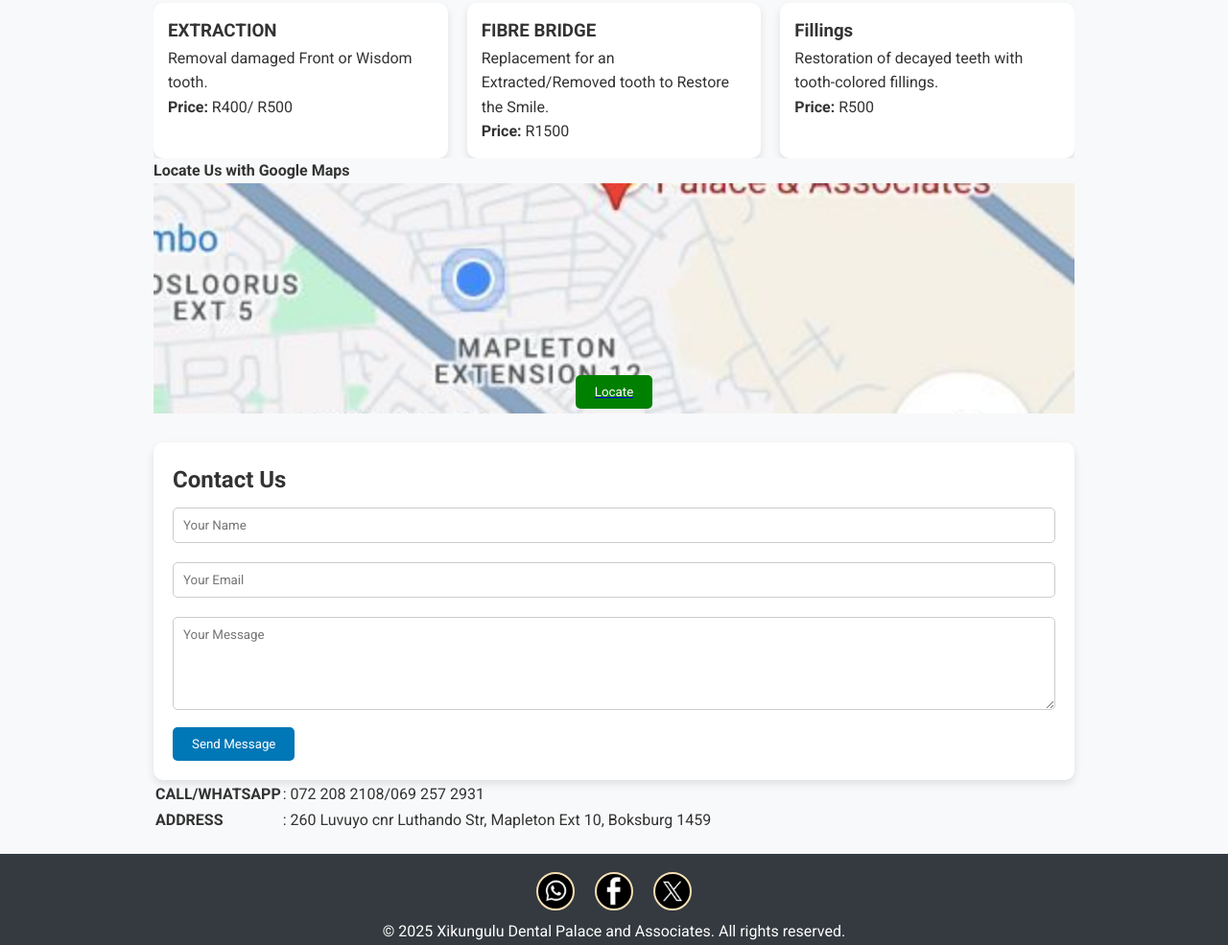
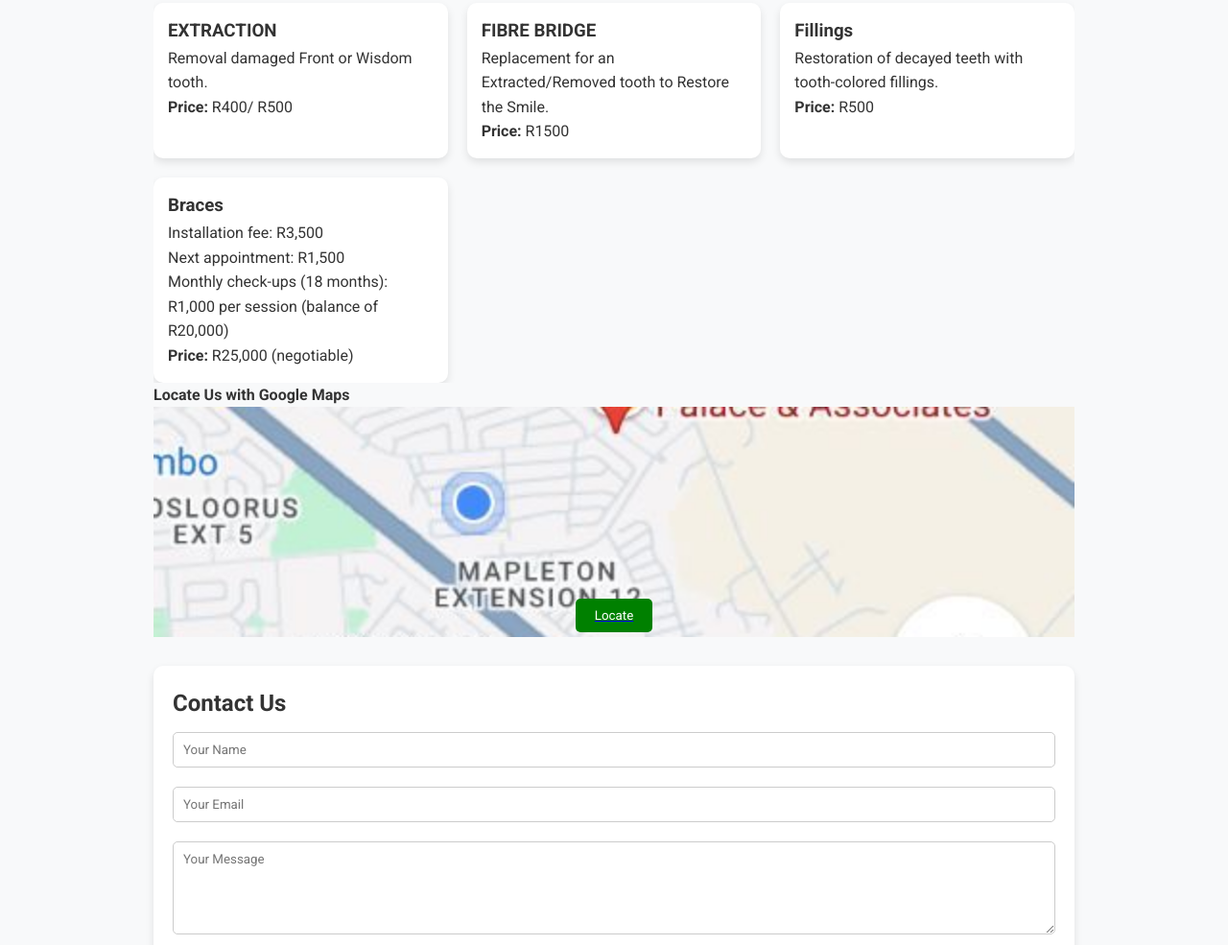
Before and after one commit to jeromexikungulu/jeromexikungulu.github.io, a plain HTML site: page index.html in a window 1280 px wide. Shown: the part 1061-2046 px from the top of the page at 96% size. Drawn offline with nearby package versions, Linux system fonts and the light colour scheme.

Commit message:
Update index.html

```diff
--- a/index.html
+++ b/index.html
@@ -298,11 +298,28 @@
         <h3>FIBRE BRIDGE</h3>
         <p>Replacement for an Extracted/Removed tooth to Restore the Smile.</p>
         <strong>Price:</strong> R1500
-      </div><div class="service">
+      </div>
+      <div class="service">
         <h3>Fillings</h3>
         <p>Restoration of decayed teeth with tooth-colored fillings.</p>
         <strong>Price:</strong> R500
       </div>
+      <div class="service">
+        <h3>Braces</h3>
+        <p><ul>
+          <li>Installation fee: R3,500</li>
+          <li>
+            Next appointment: R1,500
+          </li>
+          <li>
+            Monthly check-ups (18 months):
+            R1,000 per session (balance of R20,000)
+          </li>
+        </ul> </p>
+        <strong>Price:</strong> R25,000 (negotiable)
+      </div>
+
+
     </div>
 
     <strong>Locate Us with Google Maps</strong>
```
